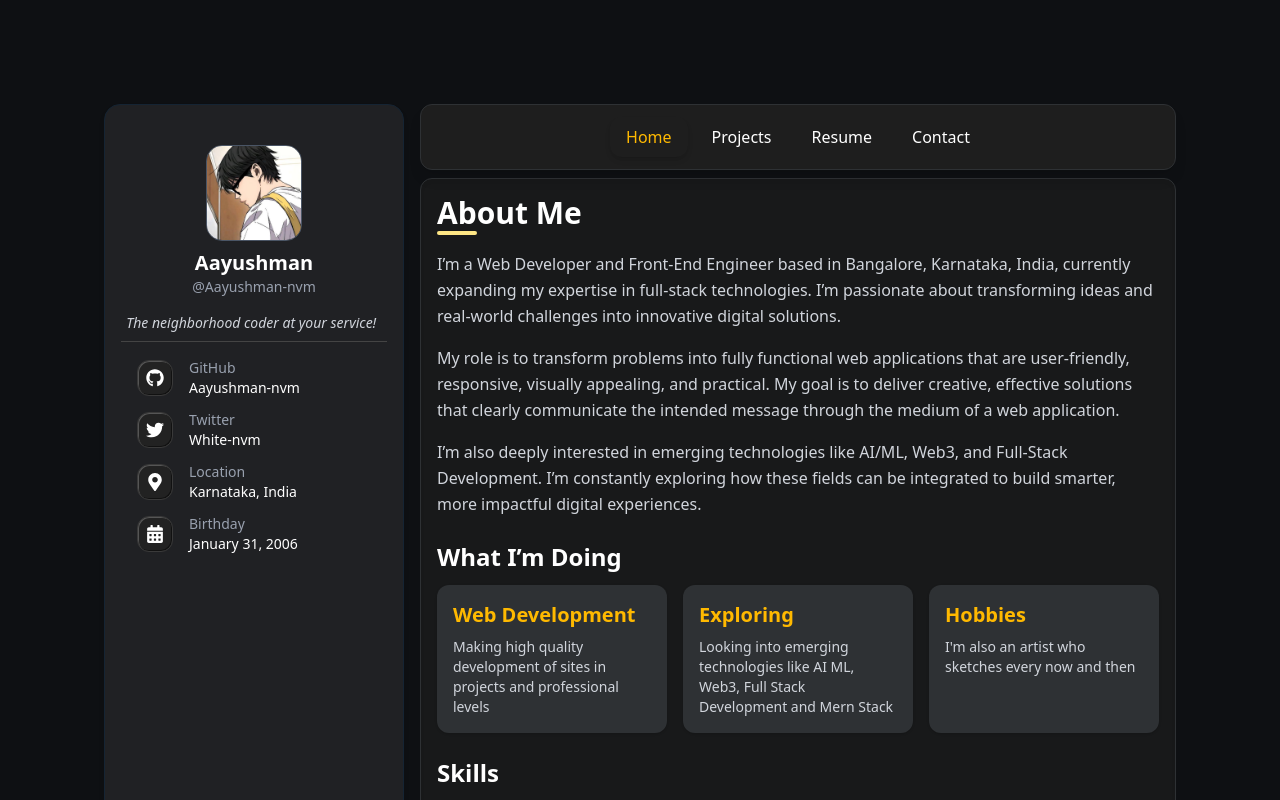
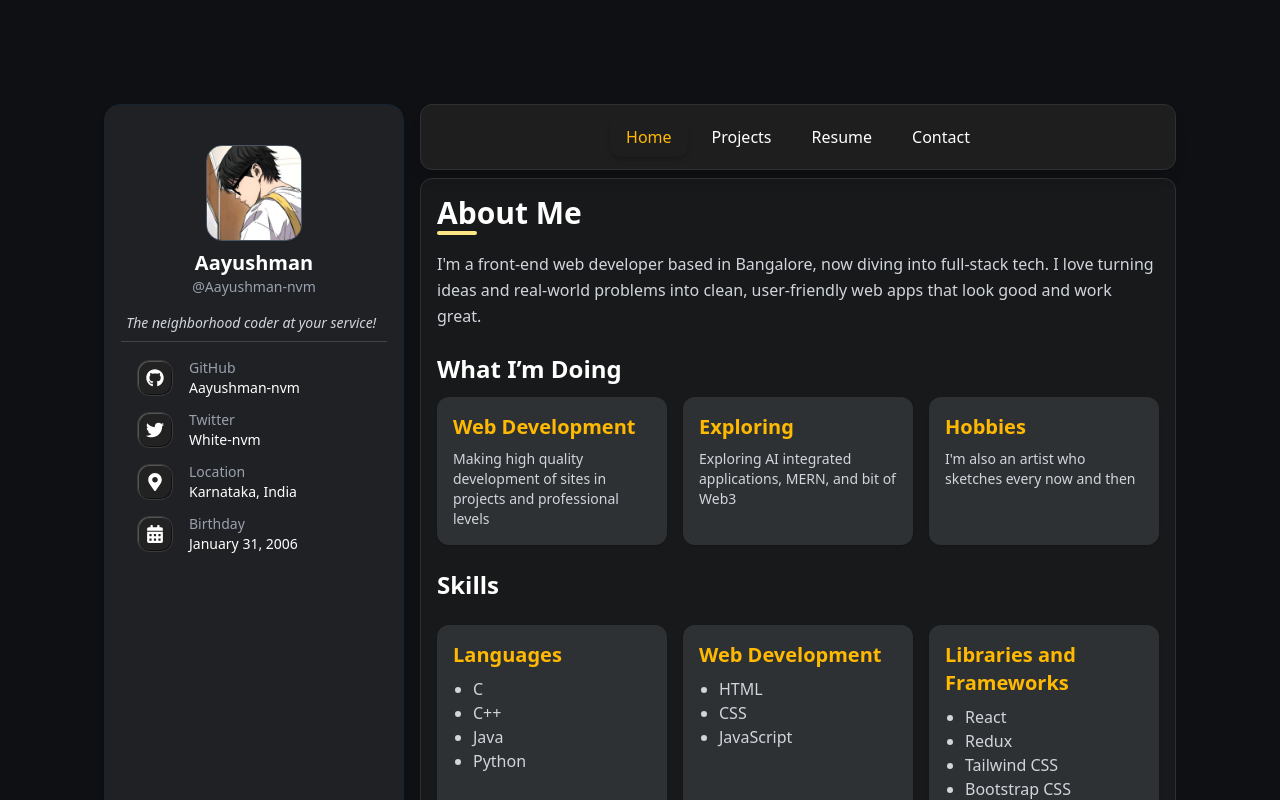
Before and after one commit to Aayushman-nvm/Aayushman-Portfolio, a React (Vite) app: page / in a window 1280 px wide. Shown: the top 800 px of the page. Built offline with nearby package versions, Linux system fonts and the light colour scheme.

Commit message:
Shorter intro

```diff
--- a/src/pages/Home.jsx
+++ b/src/pages/Home.jsx
@@ -3,9 +3,7 @@ import { Typewriter } from 'react-simple-typewriter';
 function Home() {
   const descObj = {
     description: [
-      "I’m a Web Developer and Front-End Engineer based in Bangalore, Karnataka, India, currently expanding my expertise in full-stack technologies. I’m passionate about transforming ideas and real-world challenges into innovative digital solutions.",
-      "My role is to transform problems into fully functional web applications that are user-friendly, responsive, visually appealing, and practical. My goal is to deliver creative, effective solutions that clearly communicate the intended message through the medium of a web application.",
-      "I’m also deeply interested in emerging technologies like AI/ML, Web3, and Full-Stack Development. I’m constantly exploring how these fields can be integrated to build smarter, more impactful digital experiences."
+      "I'm a front-end web developer based in Bangalore, now diving into full-stack tech. I love turning ideas and real-world problems into clean, user-friendly web apps that look good and work great."
     ],
     workingOn: [
       {
@@ -14,7 +12,7 @@ function Home() {
       },
       {
         title: "Exploring",
-        text: "Looking into emerging technologies like AI ML, Web3, Full Stack Development and Mern Stack"
+        text: "Exploring AI integrated applications, MERN, and bit of Web3"
       },
       {
         title: "Hobbies",
```
